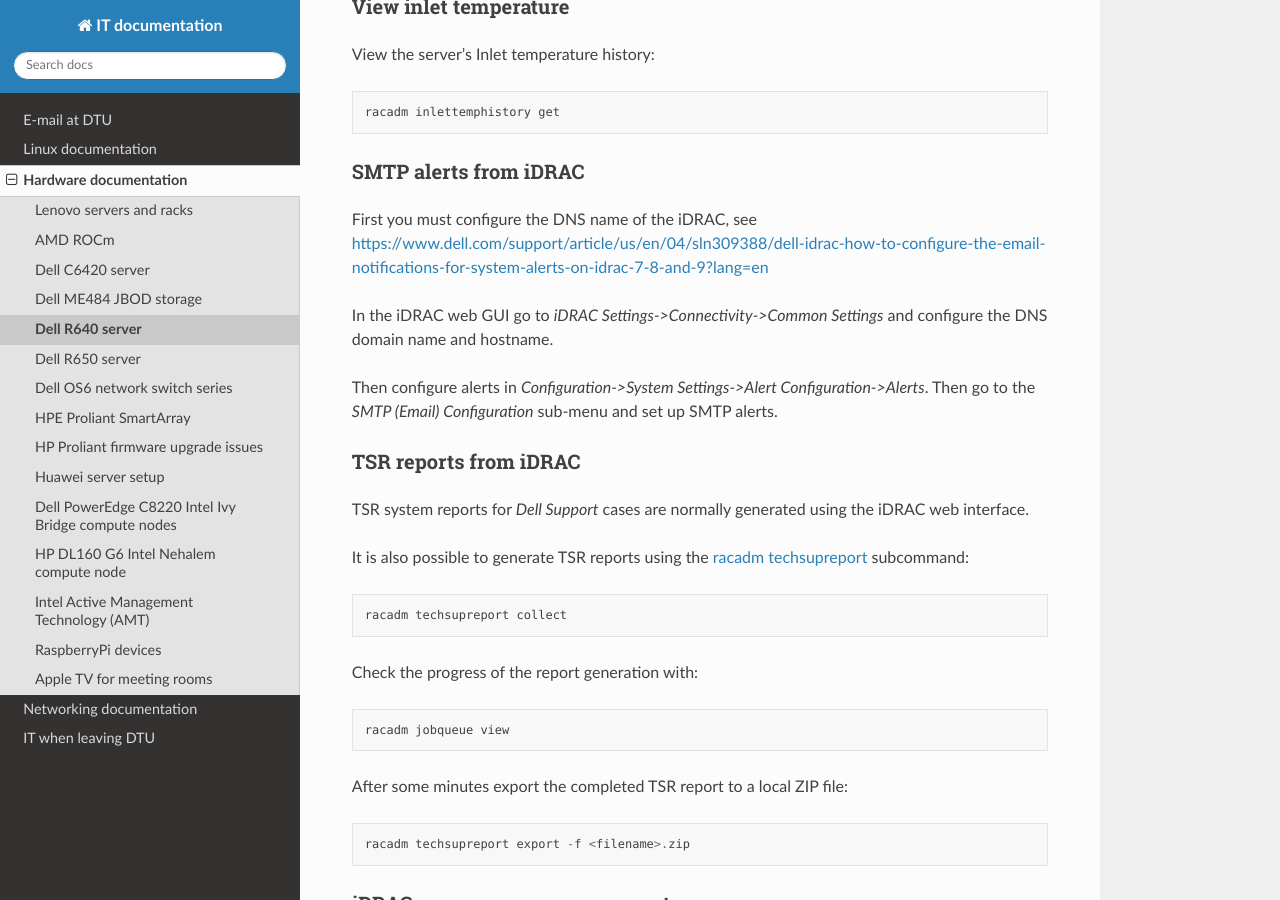
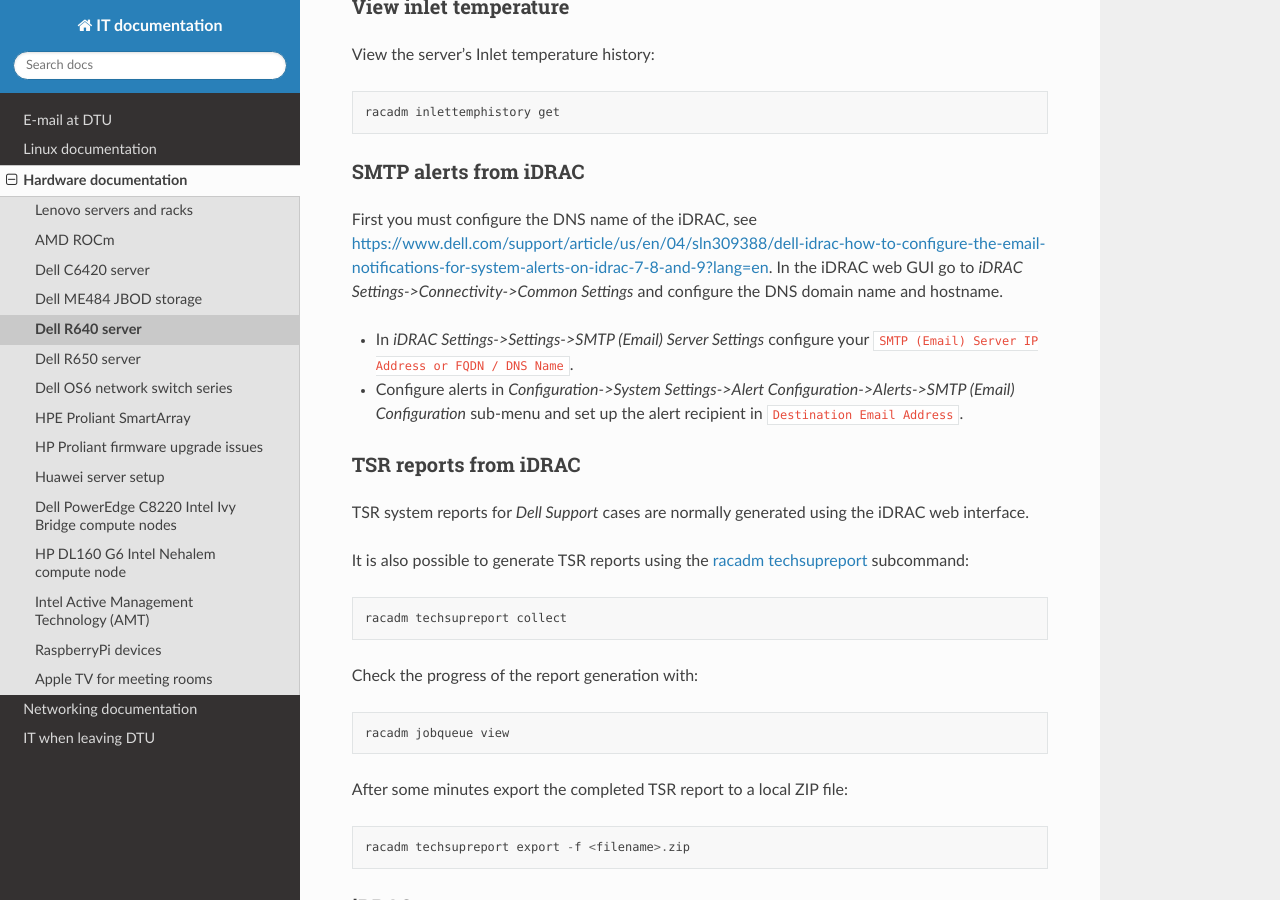
Before and after one commit to OleHolmNielsen/ITwiki, a Sphinx documentation site: the page built from docs/Dell_R640.rst, in a window 1280 px wide and 900 px high, scrolled down 17016 px. Built offline with Sphinx 7.4.7 and the Read the Docs theme 3.1.0, drawn with Linux system fonts in a browser that asks for light colours.

Commit message:
SMTP alerts from iDRAC

```diff
--- a/docs/Dell_R640.rst
+++ b/docs/Dell_R640.rst
@@ -708,12 +708,12 @@ View the server's Inlet temperature history::
 SMTP alerts from iDRAC
 ----------------------
 
-First you must configure the DNS name of the iDRAC, see https://www.dell.com/support/article/us/en/04/sln309388/dell-idrac-how-to-configure-the-email-notifications-for-system-alerts-on-idrac-7-8-and-9?lang=en
-
+First you must configure the DNS name of the iDRAC, see https://www.dell.com/support/article/us/en/04/sln309388/dell-idrac-how-to-configure-the-email-notifications-for-system-alerts-on-idrac-7-8-and-9?lang=en.
 In the iDRAC web GUI go to *iDRAC Settings->Connectivity->Common Settings* and configure the DNS domain name and hostname.
 
-Then configure alerts in *Configuration->System Settings->Alert Configuration->Alerts*.
-Then go to the *SMTP (Email) Configuration* sub-menu and set up SMTP alerts.
+* In *iDRAC Settings->Settings->SMTP (Email) Server Settings* configure your ``SMTP (Email) Server IP Address or FQDN / DNS Name``.
+
+* Configure alerts in *Configuration->System Settings->Alert Configuration->Alerts->SMTP (Email) Configuration* sub-menu and set up the alert recipient in ``Destination Email Address``.
 
 TSR reports from iDRAC
 ----------------------
```
